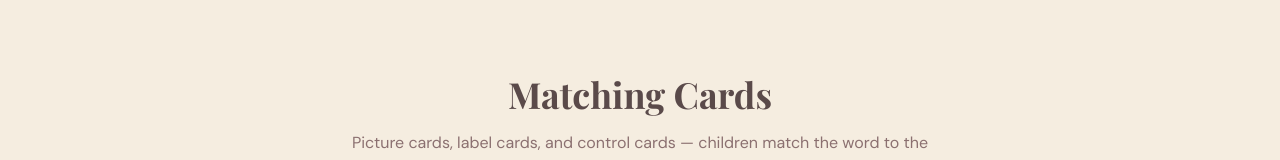
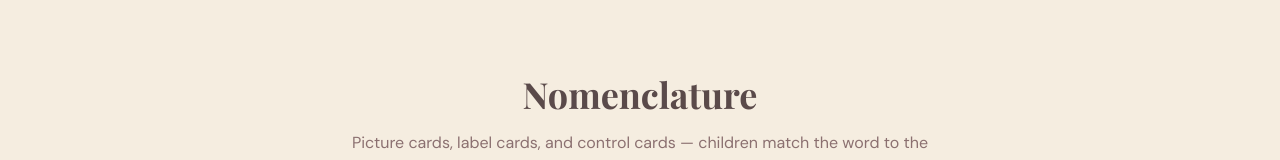
Before and after one commit to britt-cerato/the-messy-table, a React (Vite) app: page /shop in a window 1280 px wide. Shown: the part 295-455 px from the top of the page. Built offline with nearby package versions, Linux system fonts and the light colour scheme; a web font is replaced by a local one.

Commit message:
Revert category label back to Nomenclature
Co-Authored-By: Claude Sonnet 4.6 <noreply@anthropic.com>

```diff
--- a/src/data/products.ts
+++ b/src/data/products.ts
@@ -264,7 +264,7 @@ export const PRODUCTS: Product[] = [
 ]
 
 export const CATEGORIES: { id: Category; label: string; sectionTitle: string; description: string }[] = [
-  { id: 'nomenclature', label: 'Matching Cards', sectionTitle: 'Matching Cards', description: 'Picture cards, label cards, and control cards — children match the word to the image and check their own work. Great for science, art, and vocabulary.' },
+  { id: 'nomenclature', label: 'Nomenclature', sectionTitle: 'Nomenclature', description: 'Picture cards, label cards, and control cards — children match the word to the image and check their own work. Great for science, art, and vocabulary.' },
   { id: 'language', label: 'Language', sectionTitle: 'Language Works', description: 'Hands-on phonics, word building, and reading activities for Pre-K through Grade 1.' },
   { id: 'math', label: 'Math', sectionTitle: 'Math Works', description: 'Concrete math activities that build number sense, counting, and early arithmetic skills.' },
   { id: 'seasonal', label: 'Seasonal', sectionTitle: 'Seasonal Works', description: 'Holiday and seasonal activities that keep the shelf fresh and kiddos excited all year long.' },
```
